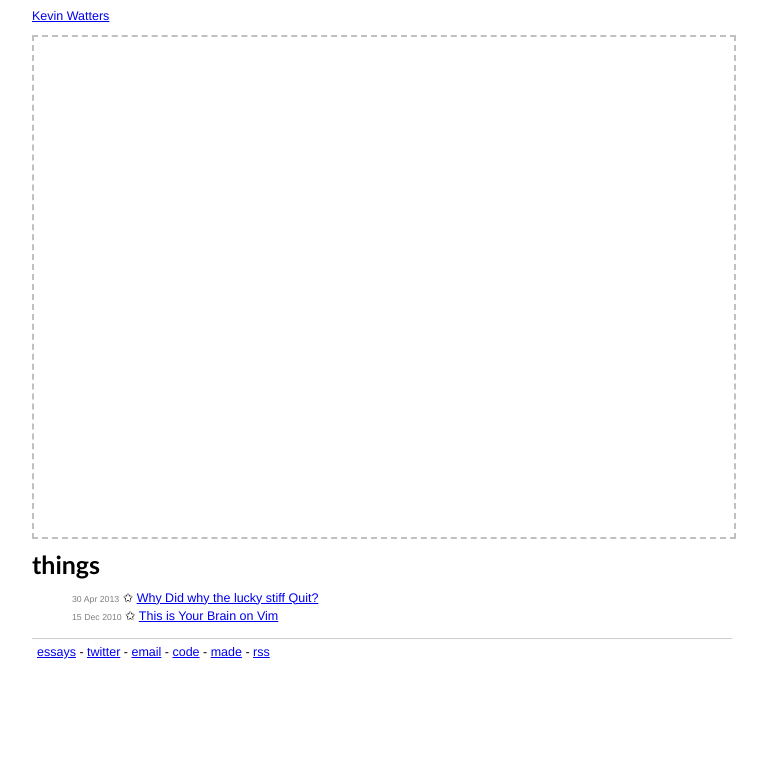
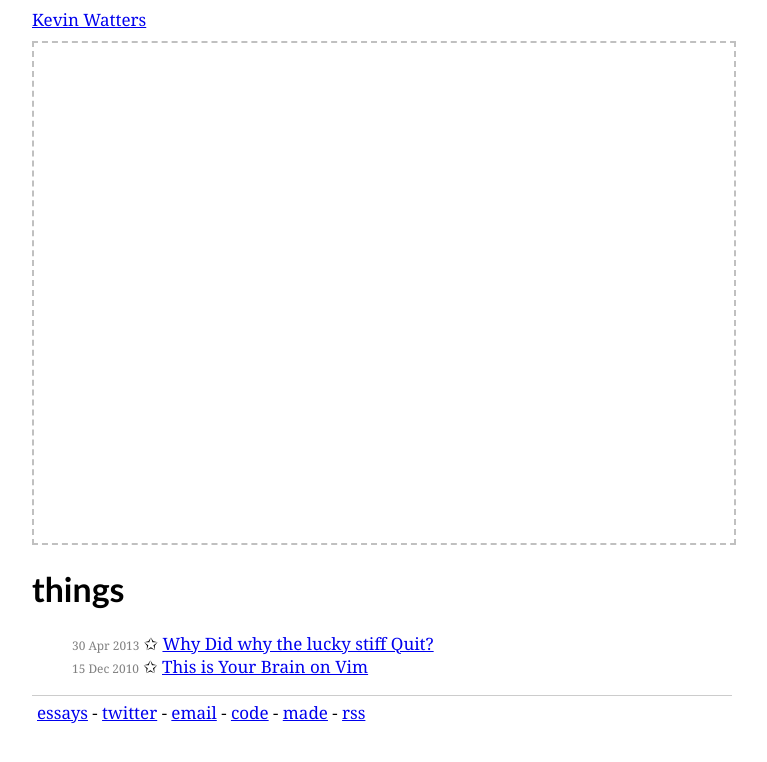
Before and after one commit to kevinw/kevinw.github.com, a Jekyll site: the page built from index.html, in a window 1280 px wide. Shown: the top 762 px of the page, without its empty margins (258-1025 px from the left). Built offline with Jekyll 4.4.1, drawn with Linux system fonts in a browser that asks for light colours; Markdown is read by kramdown in place of the engine named in the settings.

Commit message:
Revert "style"
This reverts commit f9d6a7e72c8d55fec42d8f25a19cf31fe11e7ae4.

```diff
--- a/css/screen.css
+++ b/css/screen.css
@@ -1,7 +1,6 @@
 body {
-    font-size: 12.5px;
-    line-height: 17px;
-    font-family: helvetica, arial;
+    font-family: georgia;
+    font-size: 17px;
 }
 
 #site {
```
